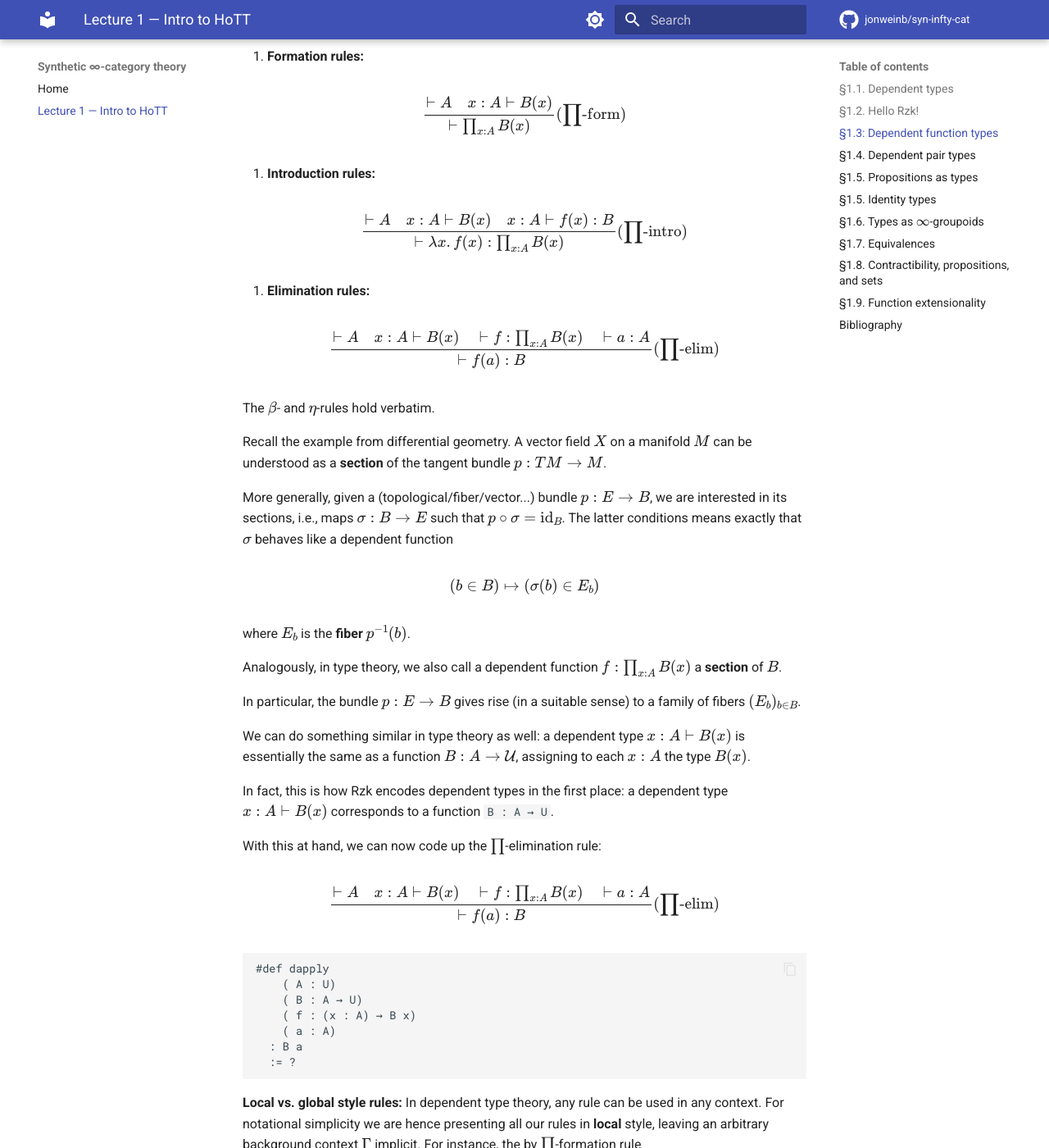
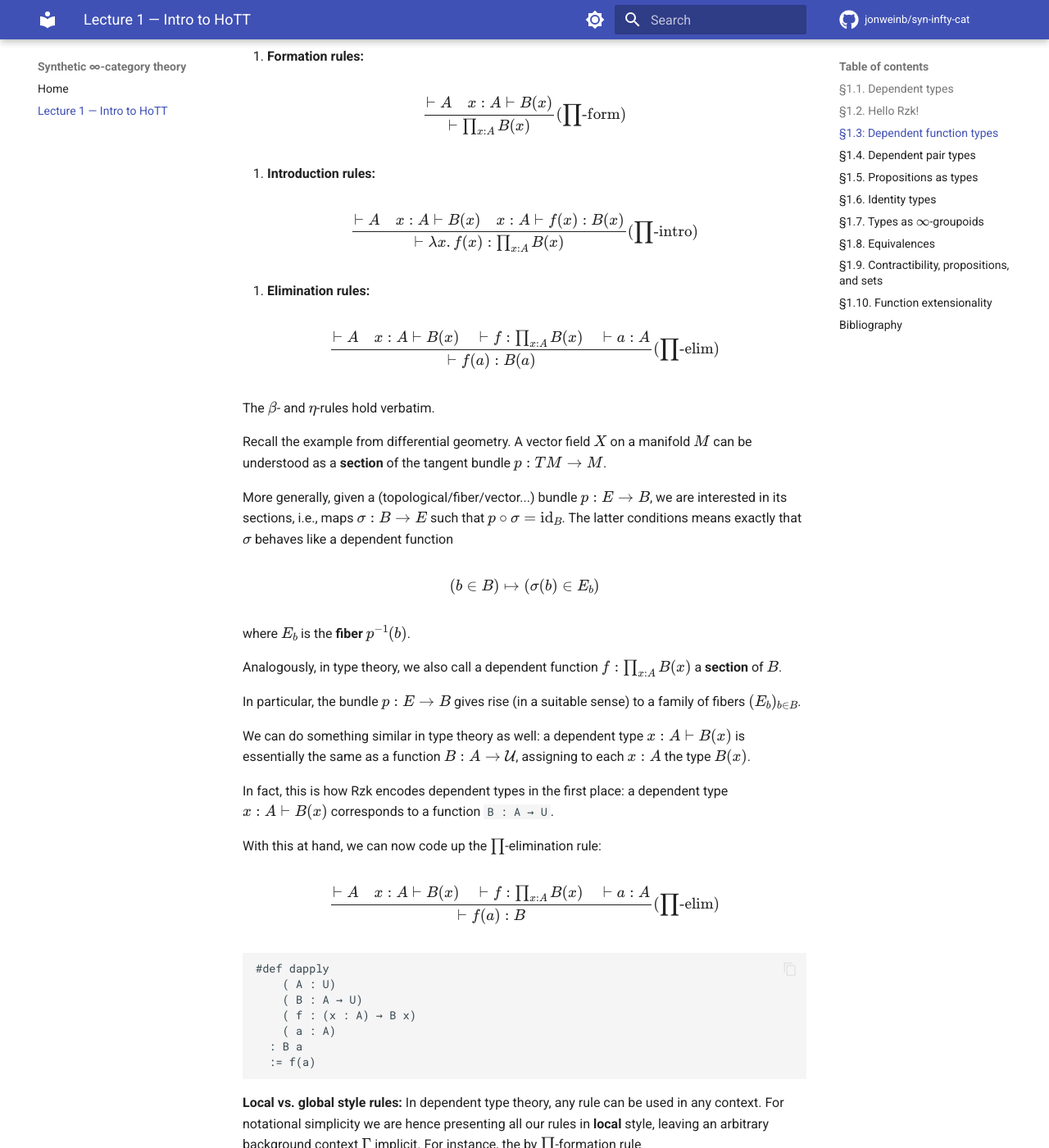
Before and after one commit to jonweinb/syn-infty-cat, an MkDocs documentation site: the page built from lectures/01-rzk-hott.rzk.md, in a window 1280 px wide and 1400 px high, scrolled down 7972 px. Shown: the whole window at 82% size. Built offline with MkDocs 1.6.1 and Material for MkDocs 9.7.7, drawn with Linux system fonts in a browser that asks for light colours; comment, search, counter and statistics services are not loaded; some of the changed text lies outside the part shown.

Commit message:
fix numbering

````diff
--- a/lectures/01-rzk-hott.rzk.md
+++ b/lectures/01-rzk-hott.rzk.md
@@ -128,7 +128,7 @@ In this case, since we already know that $a:A$, we can just use this same term t
   ( A : U)
   ( a : A)
   : A
-  := ?
+  := a
 ```
 
 This essentially corresponds to defining the **identity function** of the type $A$.
@@ -157,7 +157,7 @@ The identity function $\mathrm{id}_A : A \to A$ sends each $a : A$ to itself:
 #def id
   ( A : U)
   : A → A
-  := ?
+  := \ a -> a
 ```
 
   We can also define a constant function: given types $A$ and $B$ and a term $x :B$, the **constant function** with value $x$ is defined as $\mathrm{const}_x :\equiv \lambda a.x : A \to B$:
@@ -168,7 +168,7 @@ The identity function $\mathrm{id}_A : A \to A$ sends each $a : A$ to itself:
   ( A B : U)
   ( x : B)
   : A → B
-  := ?
+  := \ _ -> x
 ```
 
   The $\lambda$-operator **build** terms of a function type: if for every $a : A$ we have a term $f(a) : B$ this defines a term $f:A \to B$.
@@ -183,7 +183,7 @@ In Rzk, this reads as follows:
     ( f : A → B)
     ( a : A)
   : B
-  := ?
+  := (f a)
 ```
 
 Let us try to use this to define the composite of two functions: given types $A, B, C$ and functions $f : A \to B$ and $g : B \to C$ we want to express the **composite function** $g \circ f : A \to C$. Can you do it in Rzk using ``\ ``?
@@ -193,7 +193,7 @@ Let us try to use this to define the composite of two functions: given types $A,
     ( A B C : U)
     ( g : B → C) (f : A → B)
   : A → C
-  := ?
+  := \ a -> (g (f a))
 
 ```
 
@@ -251,7 +251,7 @@ $$ (\lambda x.f)(a) \equiv f[a/x] \qquad (\text{$\to$-$\beta$})$$
 
 4.2 **$\eta$-conversion rule:** In type theory, a function should *name itself*. We want to refer to a function $\lambda x.f$ simply by $f$. This is achieved by the $\eta$-rule (again suppressing the implied premises):
 
-$$ \lambda x.f \equiv f \qquad(\text{$\to$-$\eta$}) $$
+$$ \lambda x.f(x) \equiv f \qquad(\text{$\to$-$\eta$}) $$
 
 **Derivation trees** are built using the rules of the system.
 
@@ -296,11 +296,11 @@ $$ \frac{\vdash A \quad x : A\vdash B(x)}{\vdash \prod_{x:A}B(x)}(\text{$\prod$-
 
 2. **Introduction rules:**
 
-$$ \frac{\vdash A \quad x : A\vdash B(x) \quad x : A \vdash f(x) : B}{\vdash \lambda x . f(x) :\prod_{x:A}B(x)}(\text{$\prod$-intro})$$
+$$ \frac{\vdash A \quad x : A\vdash B(x) \quad x : A \vdash f(x) : B(x)}{\vdash \lambda x . f(x) :\prod_{x:A}B(x)}(\text{$\prod$-intro})$$
 
 3. **Elimination rules:**
 
-$$ \frac{\vdash A \quad x:A\vdash B(x) \quad \vdash f : \prod_{x:A}B(x) \quad \vdash a:A}{\vdash f(a) : B }(\text{$\prod$-elim}) $$
+$$ \frac{\vdash A \quad x:A\vdash B(x) \quad \vdash f : \prod_{x:A}B(x) \quad \vdash a:A}{\vdash f(a) : B(a) }(\text{$\prod$-elim}) $$
 
 The $\beta$- and $\eta$-rules hold verbatim.
 
@@ -331,7 +331,7 @@ $$ \frac{\vdash A \quad x:A\vdash B(x) \quad \vdash f : \prod_{x:A}B(x) \quad \v
     ( f : (x : A) → B x)
     ( a : A)
   : B a
-  := ?
+  := f(a)
 ```
 
 
@@ -531,7 +531,7 @@ Can you solve the following goal in Rzk?
 ```
 
 
-## §1.5. Identity types
+## §1.6. Identity types
 
 In homotopy type theory, the notion of identity is **intensional**, meaning we would like to keep track of *how* and not just *if* two terms of a type are equal. Homotopy type theory supports identity types due to Martin-Löf which are defined as follows:
 
@@ -900,7 +900,7 @@ With some work one can then prove that a map $f : A \to B$ is an equivalence if
 
 $$\text{is-equiv}(f) \simeq \prod_{y : B} \text{is-contr}(f^{-1}(y))$$
 
-## §1.9. Function extensionality
+## §1.10. Function extensionality
 
 When are two functions to be considered equal, as terms of a function type? By path induction, equality implies pointwise equality.
 
````
Also changed, not shown: other parts of lectures/01-rzk-hott.rzk.md (+3 -3 lines).
